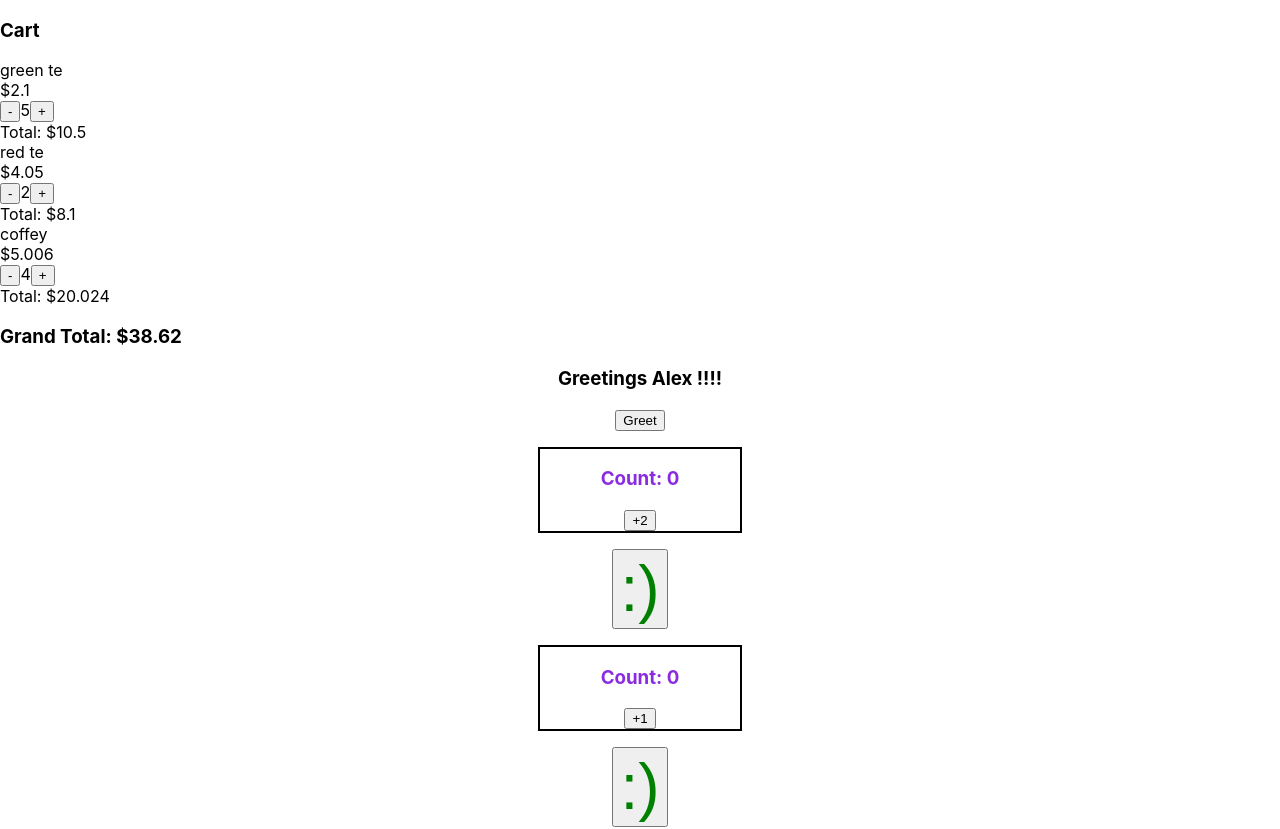
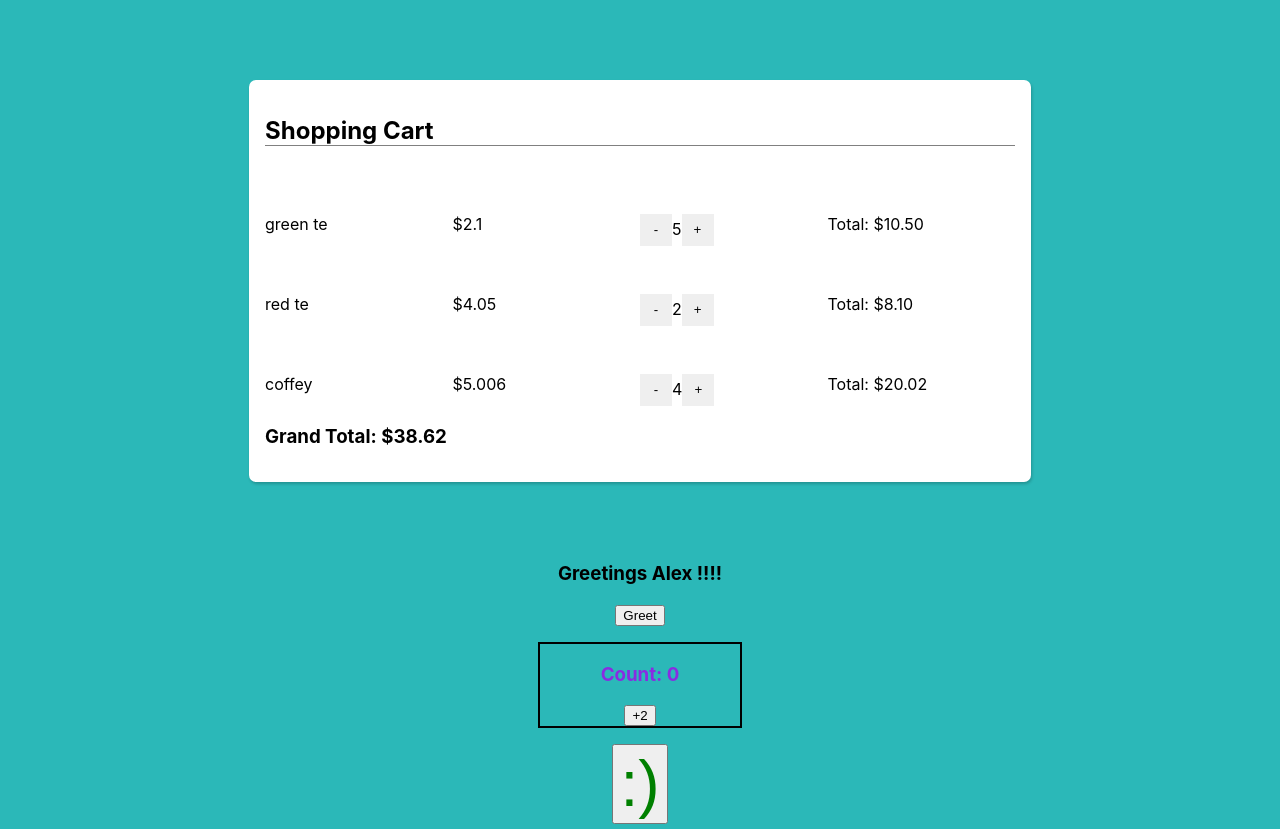
Before and after one commit to alexbryw/react-hooks-prop-types, a React (Create React App) app: page / in a window 1280 px wide. Shown: the top 829 px of the page. Built offline with nearby package versions, Linux system fonts and the light colour scheme.

Commit message:
Cart working and styled.

```diff
--- /dev/null
+++ b/src/components/Cart.css
@@ -0,0 +1,18 @@
+.Cart {
+    width: 750px;
+    margin: 80px auto;
+    background-color:white;
+    border-radius: 7px;
+    box-shadow: 1px 2px 3px 0 rgba(0, 0, 0, 0.2);
+    padding: 1em;
+    display: flex;
+    flex-direction: column;
+}
+
+.Cart-Title {
+    border-bottom: 1px solid gray;
+}
+
+.Cart-Total {
+
+}
--- a/src/components/Cart.jsx
+++ b/src/components/Cart.jsx
@@ -1,13 +1,26 @@
 import React, { useState } from 'react'
 import CartItem from './CartItem'
+import './Cart.css'
 
 export default function Cart({initialItems}){
     const [items, setItems] = useState(initialItems)
 
-    const updateQty = (id, qty) => {
-        const newItems = [...items]
-        const foundItem = newItems.find(item => item.id === id)
-        foundItem.qty = qty
+    // const updateQty = (id, qty) => {
+    //     const newItems = [...items]
+    //     const foundItem = newItems.find(item => item.id === id)
+    //     foundItem.qty = qty
+    //     setItems(newItems)
+    // }
+
+    const updateQty = (id, newQty) => {
+        const newItems = items.map(item => {
+            if(item.id === id){
+                console.log("ret item id " + item.id)
+                return {...item , qty:  newQty}
+            }
+            console.log(item.id)
+            return item
+        })
         setItems(newItems)
     }
 
@@ -17,13 +30,13 @@ export default function Cart({initialItems}){
 
     return (
     <div className="Cart">
-        <h3>Cart</h3>
+        <h2 className="Cart-Title">Shopping Cart</h2>
         <div className="Cart-Items">
             {items.map(item => (
                 <CartItem key={item.id} {...item} updateQty={updateQty}/>
             ))}
         </div>
-        <h3>Grand Total: ${grandTotal}</h3>
+        <h3 className="Cart-Total">Grand Total: ${grandTotal}</h3>
     </div>
     )
 }
--- /dev/null
+++ b/src/components/CartItem.css
@@ -0,0 +1,15 @@
+.CartItem {
+    margin-top: 3em;
+    display: flex;
+    justify-content: space-between;
+}
+
+.CartItem div {
+    width: 25%;
+}
+
+.CartItem button {
+    height: 2rem;
+    width: 2rem;
+    border: none;
+}
--- a/src/components/CartItem.jsx
+++ b/src/components/CartItem.jsx
@@ -1,16 +1,19 @@
 import React from 'react'
+import './CartItem.css'
 
 export default function CartItem({id, name, price, qty, updateQty}){
+    const addOne = () => updateQty(id, qty + 1)
+    const subOne = () => updateQty(id, qty - 1)
     return(
         <div className="CartItem">
             <div>{name}</div>
             <div>${price}</div>
             <div>
-                <button disabled={qty === 1 ? true : false} onClick={() => updateQty(id, qty-1)}>-</button>
+                <button disabled={qty <= 1 ? true : false} onClick={subOne}>-</button>
                     {qty}
-                <button onClick={() => updateQty(id ,qty+1)}>+</button>
+                <button onClick={addOne}>+</button>
             </div>
-            <div>Total: ${qty*price} </div>
+            <div>Total: ${(qty*price).toFixed(2)} </div>
         </div>
     )
 }
--- a/src/index.css
+++ b/src/index.css
@@ -5,6 +5,7 @@ body {
     sans-serif;
   -webkit-font-smoothing: antialiased;
   -moz-osx-font-smoothing: grayscale;
+  background-color: rgb(43, 184, 184);
 }
 
 code {
```
